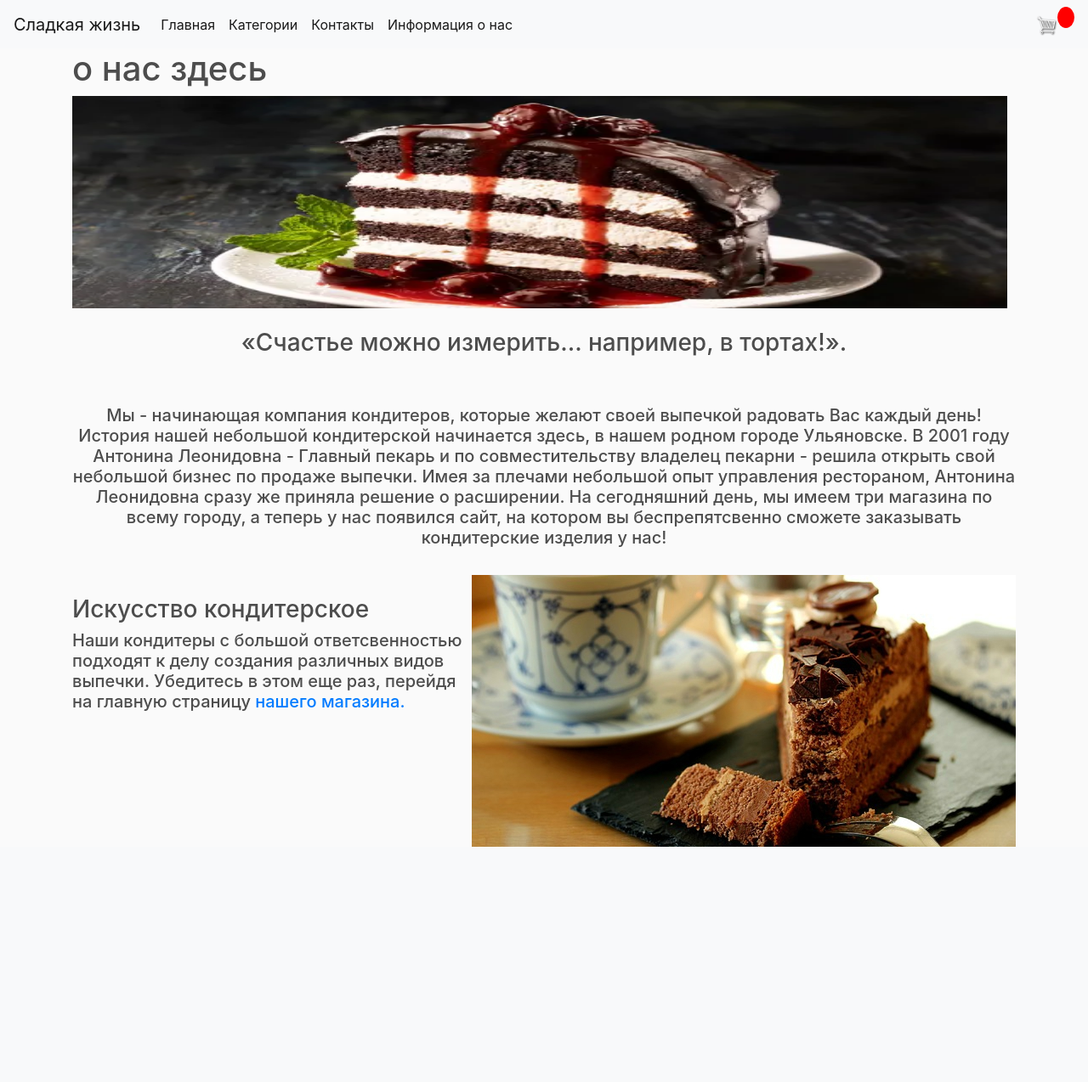
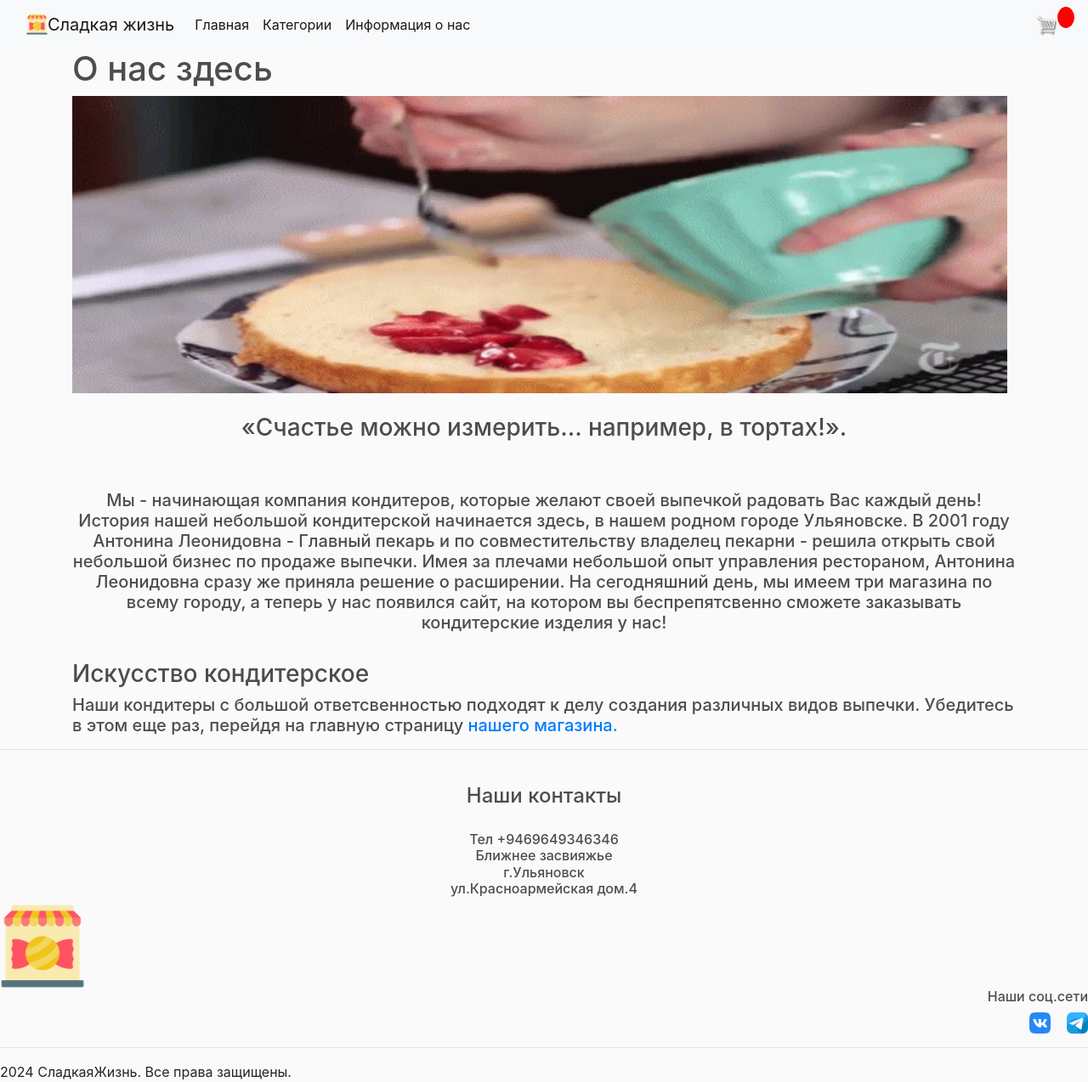
Before and after one commit to BelozerSavely/mysite, a Django app: page /about/ in a window 1280 px wide. Shown: the whole page at 85% size. Before the commit the page ends 997 px from the top, so only its background shows below. Run offline with Django 5.2, Linux system fonts and the light colour scheme; some libraries are stand-ins or nearby versions.

Commit message:
Ноги сделаны!

```diff
--- a/mysite/store/templates/store/about.html
+++ b/mysite/store/templates/store/about.html
@@ -1,12 +1,12 @@
 {% extends 'store/main.html' %}
 {% load static %}
 {% block content %}
-<h1>о нас здесь</h1>
+<h1>O нас здесь</h1>
 <body>
 
-<img
-  src="{% static 'images/swartc.jpg' %}"
-  alt="" width="1100px" height="250px" />
+<img align="center"
+  src="{% static 'images/short.gif' %}"
+  alt="" width="1100px" height="350px" />
 <br><br>
 <h3 style="text-align:center">«Счастье можно измерить... например, в тортах!».</h3>
 <br>
@@ -16,12 +16,6 @@
   решила открыть свой небольшой бизнес по продаже выпечки. Имея за плечами небольшой опыт управления рестораном, Антонина Леонидовна сразу же приняла решение о расширении.
   На сегодняшний день, мы имеем три магазина по всему городу, а теперь у нас появился сайт, на котором вы беспрепятсвенно сможете заказывать кондитерские изделия у нас!
 </h5>
-<br>
-
-
-<img align="right"
-  src="{% static 'images/praga.jpg' %}"
-  alt="Искусство выпечки"  />
 
 <br>
 <h3>Искусство кондитерское</h3>
--- a/mysite/store/templates/store/contacts.html
+++ b/mysite/store/templates/store/contacts.html
@@ -13,13 +13,13 @@
     телефон: 435636304636
     </h6>
 {% endblock text %}
-<body style="text-align:right">
+<body>
 <h1>Наши группы в социальных сетях</h1>
 <img style="align:right"
   src="{% static 'images/swartc.jpg' %}"
   alt="" />
 <br>
- <h5 style="text-align:right">
+ <h5>
      <br>
      <a href="https://githowto.com/ru/git_basics">Наша группа в VK</a>
      <br>
--- a/mysite/store/templates/store/main.html
+++ b/mysite/store/templates/store/main.html
@@ -63,6 +63,7 @@
 <body>
 
 <nav class="navbar navbar-expand-lg navbar-light bg-light">
+    <img id="cart-icon" src="{% static 'images/fre.png' %}">
     <a class="navbar-brand" href="{% url 'store' %}">Сладкая жизнь</a>
     <button class="navbar-toggler" type="button" data-toggle="collapse" data-target="#navbarSupportedContent"
             aria-controls="navbarSupportedContent" aria-expanded="false" aria-label="Toggle navigation">
@@ -82,11 +83,6 @@
         </li>
     </ul>
 
-    <ul class="navbar-nav mr-auto">
-        <li class="nav-item active">
-            <a class="nav-link" href="{% url 'contacts' %}">Контакты<span class="sr-only">(current)</span></a>
-        </li>
-    </ul>
 
     <div class="collapse navbar-collapse" id="navbarSupportedContent">
         <ul class="navbar-nav mr-auto">
@@ -126,5 +122,32 @@
         crossorigin="anonymous"></script>
 
 <script type="text/javascript" src="{% static 'js/cart.js' %}"></script>
+
+<footer>
+        <hr>
+        <br>
+        <h4 align="center">Наши контакты</h4>
+        <h6 align="center">
+            <br>
+            Тел +9469649346346
+            <br>
+            Ближнее засвияжье
+            <br>
+            г.Ульяновск
+            <br>
+            ул.Красноармейская дом.4</h6>
+
+        <a href="{% url 'store' %}"><img class="row-image" src="{% static 'images/fre.png' %}"></a>
+    <div align="right">
+        <h6>Наши соц.сети</h6>
+        <a href="#"><img id="cart-icon" src="{% static 'images/vk.png' %}"></a>
+        <a href="#"><img id="cart-icon" src="{% static 'images/telegram.png' %}"></a>
+
+    </div>
+    <hr>
+
+ 2024 СладкаяЖизнь. Все права защищены.
+</footer>
+
 </body>
 </html>
--- a/mysite/store/urls.py
+++ b/mysite/store/urls.py
@@ -7,7 +7,7 @@ urlpatterns = [
     path('checkout/', views.chekout, name="checkout"),
     path('update_item/', views.updateItem, name="update_item"),
     path('process_order/', views.processOrder, name="process_order"),
-    path('contacts/', views.contacts, name="contacts"),
+    # path('contacts/', views.contacts, name="contacts"),
     path('about/', views.about, name="about"),
     path('categories/', views.category_list, name='categories'),
     path('categories/<int:category_id>', views.get_store_by_categories, name='get_store_by_cat')
--- a/mysite/store/views.py
+++ b/mysite/store/views.py
@@ -108,8 +108,8 @@ def get_store_by_categories(request, category_id):
     return render(request, 'store/store.html', context)
 
 
-def contacts(request):
-    return render(request, 'store/contacts.html')
+# def contacts(request):
+#     return render(request, 'store/contacts.html')
 
 
 def about(request):
```
Also changed, not shown: mysite/static/images/fre.png (added), mysite/static/images/short.gif (added), mysite/static/images/telegram.png (added), mysite/static/images/vk.png (added).
